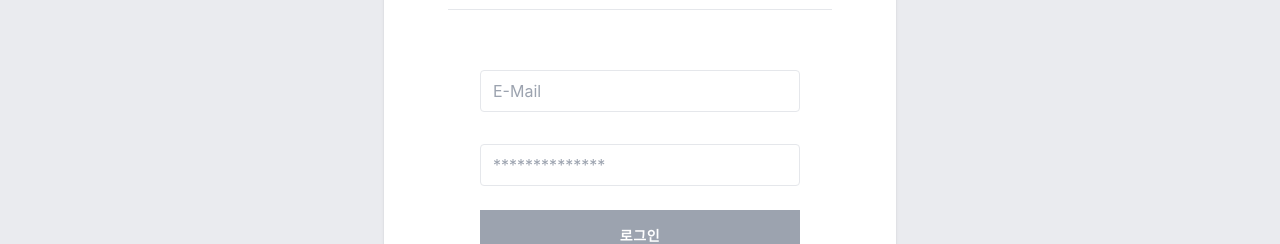
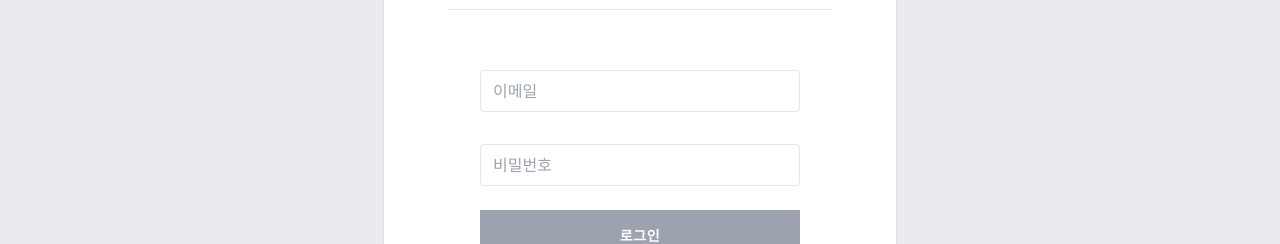
Before and after one commit to devshinn/wanted-pre-onboarding-frontend, a React (Create React App) app: page /signin in a window 1280 px wide. Shown: the part 256-500 px from the top of the page. Built offline with nearby package versions, Linux system fonts and the light colour scheme.

Commit message:
chore: 타이틀 변경, favicon, 수정클릭시 포커스

```diff
--- a/public/index.html
+++ b/public/index.html
@@ -2,7 +2,7 @@
 <html lang="en">
     <head>
         <meta charset="utf-8" />
-    <link rel="icon" href="%PUBLIC_URL%/favicon.ico" />
+        <link rel="icon" href="%PUBLIC_URL%/favicon.png" />
         <meta name="viewport" content="width=device-width, initial-scale=1" />
         <meta name="theme-color" content="#000000" />
         <meta
@@ -24,7 +24,7 @@
       work correctly both with client-side routing and a non-root public URL.
       Learn how to configure a non-root public URL by running `npm run build`.
     -->
-    <title>React App</title>
+        <title>Todo App</title>
     </head>
     <body>
         <noscript>You need to enable JavaScript to run this app.</noscript>
@@ -38,6 +38,5 @@
 
       To begin the development, run `npm start` or `yarn start`.
       To create a production bundle, use `npm run build` or `yarn build`.
-    -->
-  </body>
+    --></body>
 </html>
--- a/src/components/todo/UpdateForm.tsx
+++ b/src/components/todo/UpdateForm.tsx
@@ -1,4 +1,4 @@
-import { useState } from 'react';
+import { useEffect, useRef, useState } from 'react';
 import { Todo } from 'types';
 
 type Props = {
@@ -9,10 +9,14 @@ type Props = {
 
 const UpdateForm = ({ todo, setTodo, setEditOn }: Props) => {
     const [newTodo, setNewTodo] = useState(todo.todo);
+    const editRef = useRef<HTMLInputElement | null>(null);
     const onClickBtn = () => {
         setTodo((state) => ({ ...state, todo: newTodo }));
         setEditOn(false);
     };
+    useEffect(() => {
+        editRef.current?.focus();
+    }, []);
     return (
         <div className='flex'>
             <input
@@ -20,6 +24,7 @@ const UpdateForm = ({ todo, setTodo, setEditOn }: Props) => {
                 value={newTodo}
                 onChange={(e) => setNewTodo(e.target.value)}
                 data-testid='modify-input'
+                ref={editRef}
             />
             <button
                 className=' whitespace-nowrap px-1 text-primary'
--- a/src/lib/utils.ts
+++ b/src/lib/utils.ts
@@ -21,9 +21,9 @@ export const validate = (value: string, type: 'email' | 'password') => {
     }
     if (type === 'password') {
         if (value.length === 0) {
-            result.message = '패스워드를 입력해주세요.';
+            result.message = '비밀번호를 입력해주세요.';
         } else if (value.length < 8) {
-            result.message = '패스워드는 8자 이상이여야 합니다.';
+            result.message = '비밀번호는 8자 이상이여야 합니다.';
         } else {
             result.isOk = true;
             result.message = '';
--- a/src/lib/validate.ts
+++ b/src/lib/validate.ts
@@ -16,9 +16,9 @@ const validate = (value: string, type: 'email' | 'password') => {
     }
     if (type === 'password') {
         if (value.length === 0) {
-            result.message = '패스워드를 입력해주세요.';
+            result.message = '비밀번호를 입력해주세요.';
         } else if (value.length < 8) {
-            result.message = '패스워드는 8자 이상이여야 합니다.';
+            result.message = '비밀번호는 8자 이상이여야 합니다.';
         } else {
             result.isOk = true;
             result.message = '';
--- a/src/pages/SignInPage.tsx
+++ b/src/pages/SignInPage.tsx
@@ -65,7 +65,7 @@ const SignInPage = () => {
                             )}
                             name='email'
                             type='text'
-                            placeholder='E-Mail'
+                            placeholder='이메일'
                             onChange={onChangeInput}
                             onFocus={() => setFocus(true)}
                             data-testid='email-input'
@@ -82,7 +82,7 @@ const SignInPage = () => {
                             )}
                             name='password'
                             type='password'
-                            placeholder='**************'
+                            placeholder='비밀번호'
                             onChange={onChangeInput}
                             onFocus={() => setFocus(true)}
                             data-testid='password-input'
--- a/src/pages/SignUpPage.tsx
+++ b/src/pages/SignUpPage.tsx
@@ -64,7 +64,7 @@ const SignUpPage = () => {
                             )}
                             name='email'
                             type='text'
-                            placeholder='E-Mail'
+                            placeholder='이메일'
                             onChange={onChangeInput}
                             onFocus={() => setFocus(true)}
                             data-testid='email-input'
@@ -81,7 +81,7 @@ const SignUpPage = () => {
                             )}
                             name='password'
                             type='password'
-                            placeholder='**************'
+                            placeholder='비밀번호'
                             onChange={onChangeInput}
                             onFocus={() => setFocus(true)}
                             data-testid='password-input'
```
Also changed, not shown: public/favicon.png (added), public/manifest.json. Lines whose indentation alone changed are shown as unchanged.
